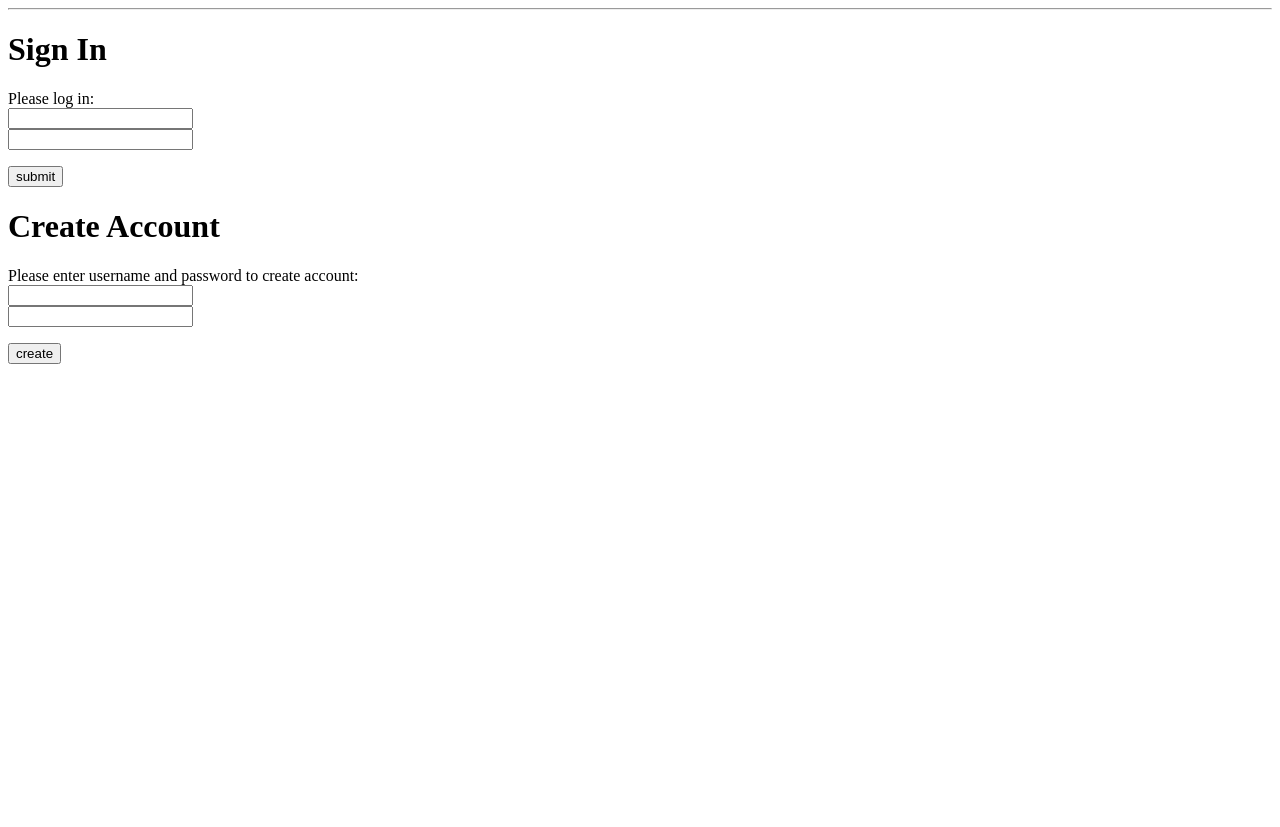
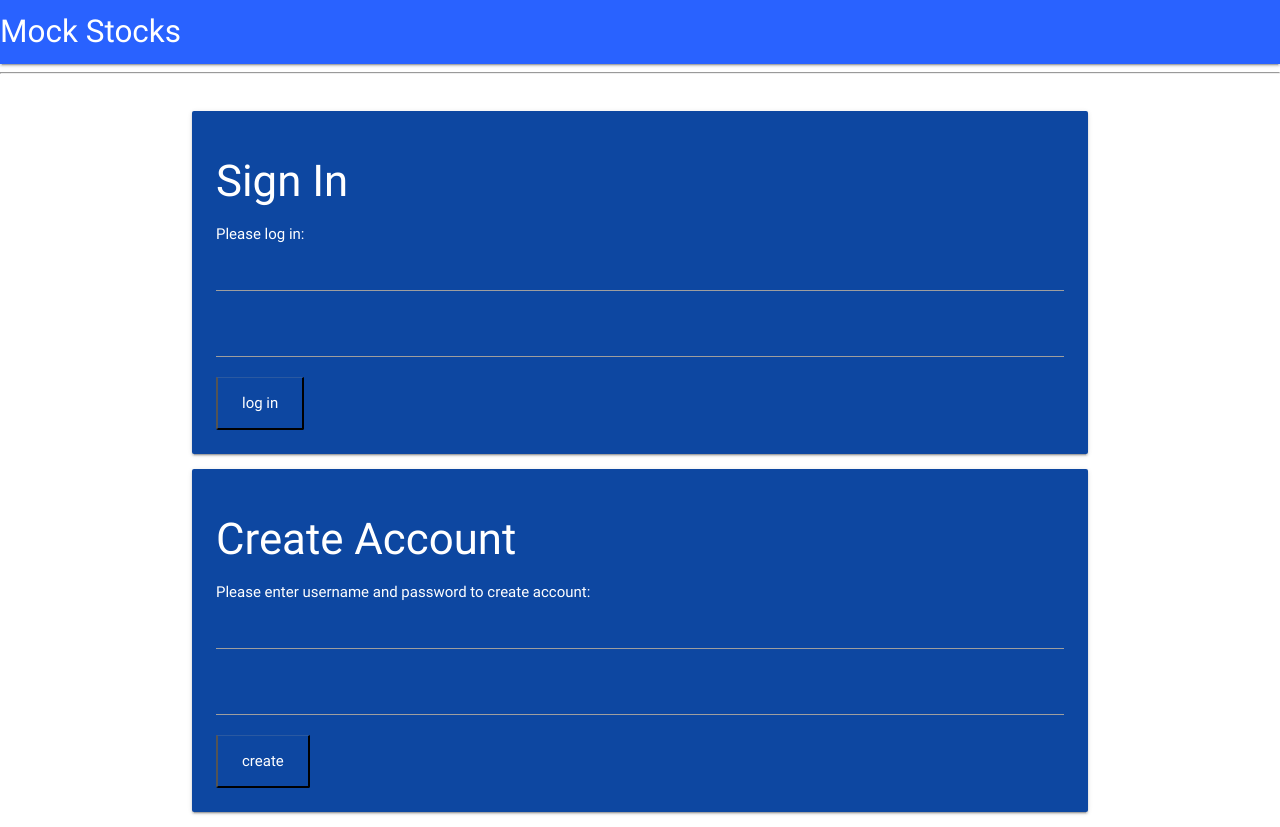
Before and after one commit to sujaypat/fake-stocks, a Flask app: page / in a window 1280 px wide. Before the commit the page ends 364 px from the top, so only its background shows below. Run offline with Flask 2, Linux system fonts and the light colour scheme; some libraries are stand-ins or nearby versions.

Commit message:
Change style

```diff
--- a/app/forms.py
+++ b/app/forms.py
@@ -5,7 +5,7 @@ from wtforms import StringField, PasswordField, SubmitField
 class LoginForm(FlaskForm):
     username = StringField('username')
     password = PasswordField('password')
-    submit = SubmitField('submit', )
+    submit = SubmitField('log in')
     create_username = StringField('username')
     create_password = PasswordField('password')
     create_acct = SubmitField('create')
@@ -17,8 +17,8 @@ class TransactionForm(FlaskForm):
 
     buy_ticker = StringField('buy_ticker')
     buy_num = StringField('buy_num')
-    buy_submit = SubmitField('submit')
+    buy_submit = SubmitField('buy')
 
     sell_ticker = StringField('sell_ticker')
     sell_num = StringField('sell_num')
-    sell_submit = SubmitField('submit')
+    sell_submit = SubmitField('sell')
--- a/app/templates/login.html
+++ b/app/templates/login.html
@@ -1,9 +1,40 @@
 <!DOCTYPE html>
 
+<head>
+    <!-- Compiled and minified CSS -->
+    <link href="https://fonts.googleapis.com/icon?family=Material+Icons" rel="stylesheet">
+    <link rel="stylesheet" href="https://cdnjs.cloudflare.com/ajax/libs/materialize/0.100.2/css/materialize.min.css">
+
+    <!-- Compiled and minified JavaScript -->
+    <script type="text/javascript" src="https://code.jquery.com/jquery-3.2.1.min.js"></script>
+    <script type="text/javascript"
+            src="https://cdnjs.cloudflare.com/ajax/libs/materialize/0.100.2/js/materialize.min.js"></script>
+    <meta name="viewport" content="width=device-width, initial-scale=1.0"/>
+    <script type="text/javascript">
+        $(document).ready(function () {
+            $(".button-collapse").sideNav();
+        })
+    </script>
+
+</head>
+
+<body>
+
+
+<nav>
+    <div class="nav-wrapper blue accent-4">
+        <a href="#!" class="brand-logo">Mock Stocks</a>
+        <a href="#" data-activates="mobile-demo" class="button-collapse"><i class="material-icons">menu</i></a>
+    </div>
+</nav>
+
 {% extends "base.html" %}
-
 {% block content %}
-  <h1>Sign In</h1>
+<br>
+<div class="container">
+    <div class="card blue darken-4 ">
+        <div class="card-content white-text">
+            <h3>Sign In</h3>
             <form action="{{ url_for('validate_login') }}" method="post" name="login">
               {{ form.hidden_tag() }}
               <p>
@@ -11,9 +42,16 @@
                   {{ form.username }}<br>
                   {{ form.password }}<br>
               </p>
-      <p>{{ form.submit }}
+              <p>{{ form.submit(class="card-action") }}
             </form>
-<h1>Create Account</h1>
+        </div>
+    </div>
+</div>
+
+<div class="container">
+    <div class="card blue darken-4">
+        <div class="card-content white-text">
+            <h3>Create Account</h3>
             <form action="{{ url_for('validate_create') }}" method="post" name="create">
               {{ form.hidden_tag() }}
               <p>
@@ -21,7 +59,11 @@
                   {{ form.create_username }}<br>
                   {{ form.create_password }}<br>
               </p>
-      <p>{{ form.create_acct }}
+              <p>{{ form.create_acct(class="card-action") }}
             </form>
-
+        </div>
+    </div>
+</div>
 {% endblock %}
+</body>
+</html>
```
Also changed, not shown: app/templates/index.html (+13 -11 lines). Lines whose indentation alone changed are shown as unchanged.
